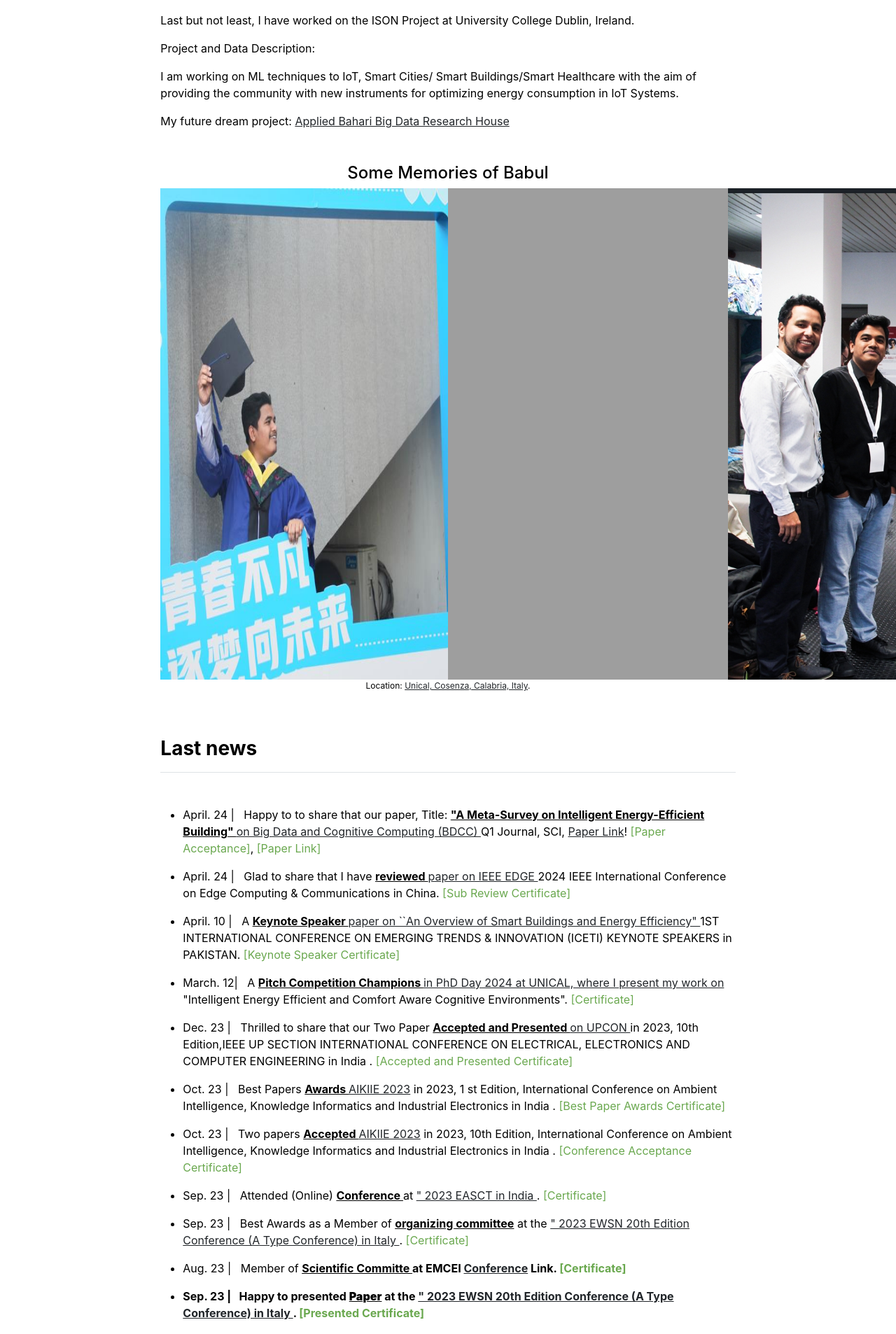
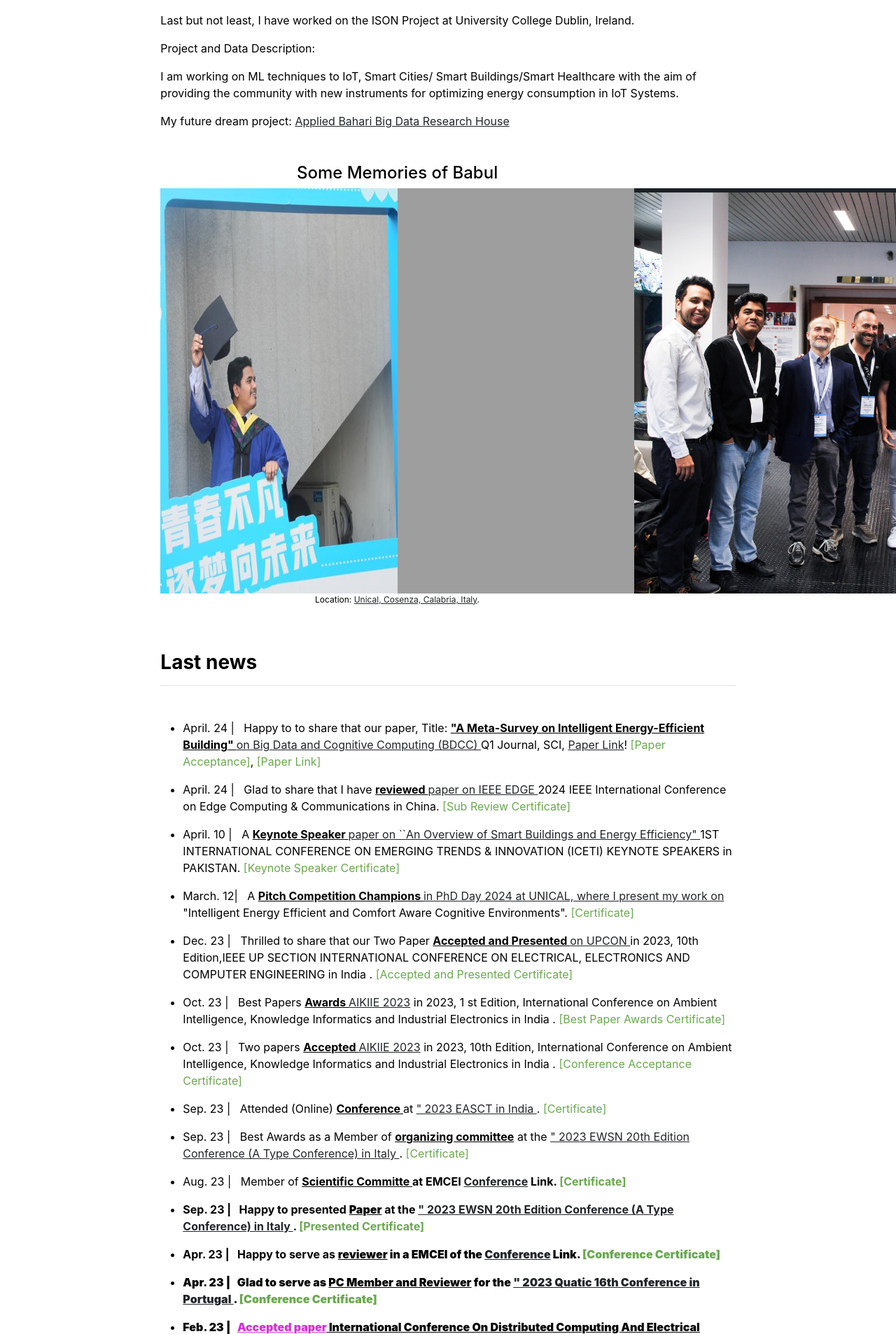
Before and after one commit to babulcseian/babulcseian.github.io, a Jekyll site: the page built from index.md, in a window 1280 px wide. Shown: the part 798-2704 px from the top of the page at 70% size. Built offline with Jekyll 4.4.1, drawn with Linux system fonts in a browser that asks for light colours; a style sheet for code colours, icons or effects is not loaded.

Commit message:
Update home.html

```diff
--- a/_layouts/home.html
+++ b/_layouts/home.html
@@ -35,7 +35,7 @@
 My future dream project: <a class="other" href='https://babulcseian.github.io/lab'>Applied Bahari Big Data Research House</a>
   </div>
 
-<div align="center" class="col-md-15">
+<div align="center" class="col-md-10">
   <h4>Some Memories of Babul</h4>
     <div style="display: flex; justify-content: space-between;">
         <img src="{{ site.github.url }}/assets/img/Md Babul Con.jpg" alt="Home" width="50%" title="MSc Graduation">
```
